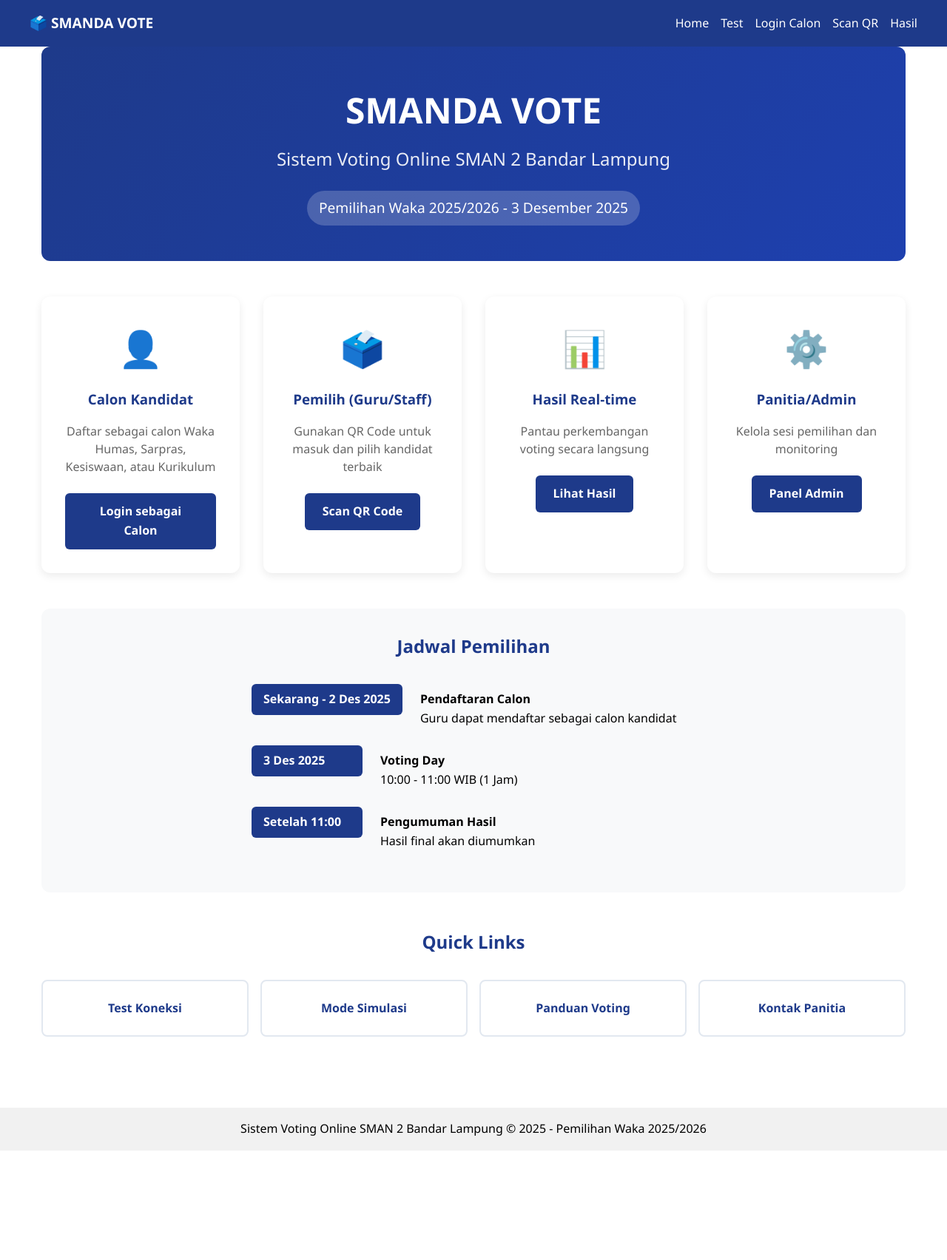
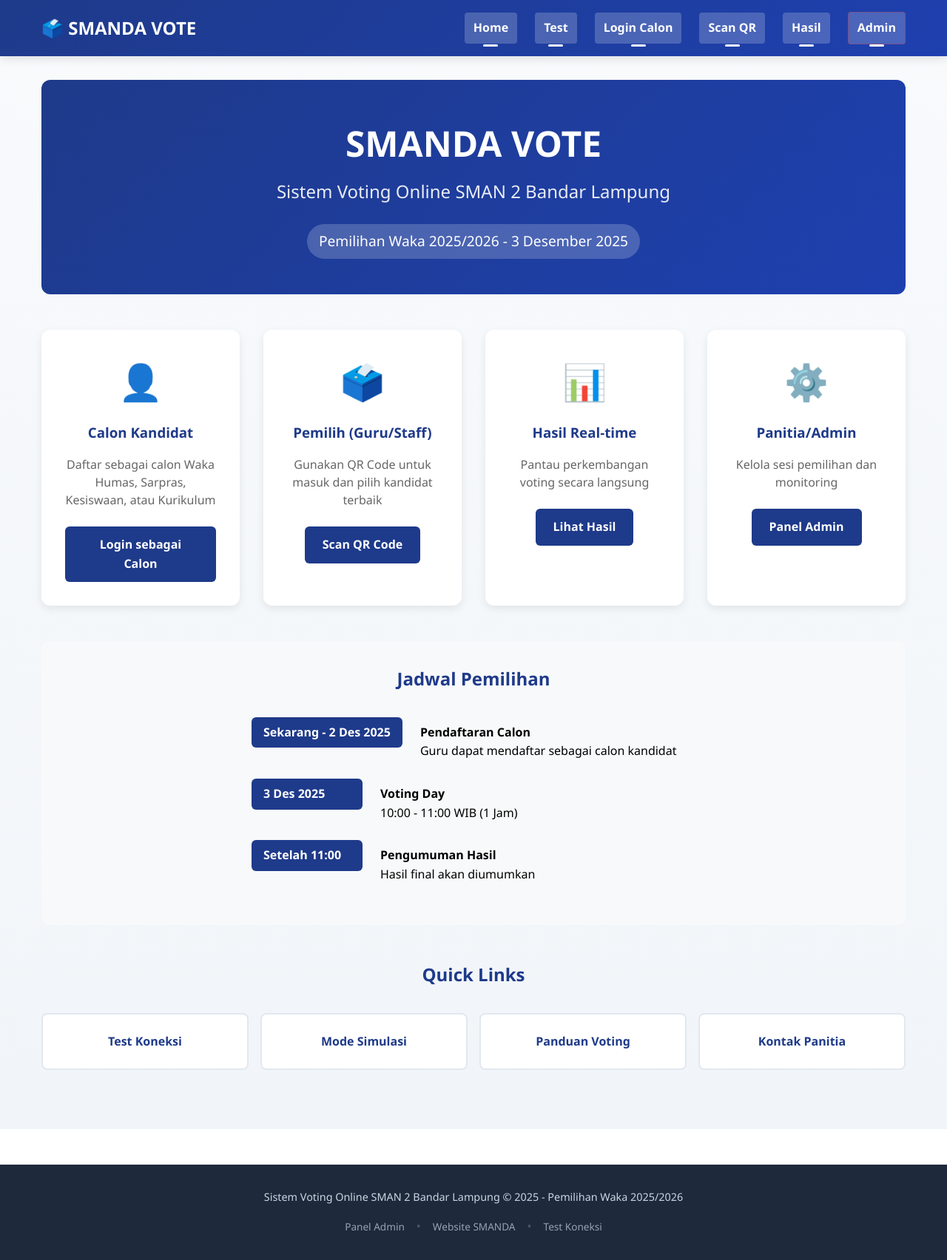
Before and after one commit to rajanetdua01-dot/sman2-vote, a Vue app: page / in a window 1280 px wide. Shown: the whole page at 74% size. Before the commit the page ends 1556 px from the top, so only its background shows below. Built offline with nearby package versions, Linux system fonts and the light colour scheme; no server answers.

Commit message:
Fix ESLint error: remove unused router import

```diff
--- a/src/App.vue
+++ b/src/App.vue
@@ -1,70 +1,48 @@
 <template>
   <div id="app">
-    <nav style="background: #1e3a8a; color: white; padding: 1rem">
-      <div
-        style="
-          max-width: 1200px;
-          margin: 0 auto;
-          display: flex;
-          justify-content: space-between;
-          align-items: center;
-        "
-      >
-        <div>
-          <router-link
-            to="/"
-            style="color: white; text-decoration: none; font-weight: bold; font-size: 1.2rem"
-          >
-            🗳️ SMANDA VOTE
-          </router-link>
+    <!-- Navigation Header -->
+    <nav class="app-nav">
+      <div class="nav-container">
+        <!-- Logo/Brand -->
+        <div class="nav-brand">
+          <router-link to="/#/" class="brand-link"> 🗳️ SMANDA VOTE </router-link>
         </div>
-        <div style="display: flex; gap: 1rem; align-items: center">
-          <router-link to="/" style="color: white; text-decoration: none">Home</router-link>
-          <router-link to="/test" style="color: white; text-decoration: none">Test</router-link>
-          <router-link to="/login-calon" style="color: white; text-decoration: none"
-            >Login Calon</router-link
-          >
-          <router-link to="/scan" style="color: white; text-decoration: none">Scan QR</router-link>
-          <router-link to="/live-results" style="color: white; text-decoration: none"
-            >Hasil</router-link
-          >
 
-          <!-- User info kalo udah login -->
-          <span
-            v-if="authStore.isLoggedIn"
-            style="
-              margin-left: 1rem;
-              padding: 0.25rem 0.5rem;
-              background: rgba(255, 255, 255, 0.2);
-              border-radius: 4px;
-            "
-          >
-            {{ authStore.userName }}
-          </span>
-          <button
-            v-if="authStore.isLoggedIn"
-            @click="handleLogout"
-            style="
-              background: #dc2626;
-              color: white;
-              border: none;
-              padding: 0.25rem 0.75rem;
-              border-radius: 4px;
-              cursor: pointer;
-            "
-          >
-            Logout
-          </button>
+        <!-- Navigation Links -->
+        <div class="nav-links">
+          <router-link to="/#/" class="nav-link">Home</router-link>
+          <router-link to="/#/test" class="nav-link">Test</router-link>
+          <router-link to="/#/login-calon" class="nav-link">Login Calon</router-link>
+          <router-link to="/#/scan" class="nav-link">Scan QR</router-link>
+          <router-link to="/#/live-results" class="nav-link">Hasil</router-link>
+          <router-link to="/#/admin-login" class="nav-link admin-link">Admin</router-link>
+
+          <!-- User Info & Logout jika sudah login -->
+          <div v-if="authStore.isLoggedIn" class="user-section">
+            <span class="user-name">{{ authStore.userName }}</span>
+            <button @click="handleLogout" class="logout-btn">Logout</button>
+          </div>
         </div>
       </div>
     </nav>
 
-    <main style="min-height: calc(100vh - 140px)">
+    <!-- Main Content -->
+    <main class="app-main">
       <router-view />
     </main>
 
-    <footer style="background: #f1f1f1; padding: 1rem; text-align: center; margin-top: 3rem">
-      <p>Sistem Voting Online SMAN 2 Bandar Lampung © 2025 - Pemilihan Waka 2025/2026</p>
+    <!-- Footer -->
+    <footer class="app-footer">
+      <div class="footer-container">
+        <p>Sistem Voting Online SMAN 2 Bandar Lampung © 2025 - Pemilihan Waka 2025/2026</p>
+        <div class="footer-links">
+          <router-link to="/#/admin-login" class="footer-link">Panel Admin</router-link>
+          <span class="separator">•</span>
+          <a href="https://sman2.sch.id" target="_blank" class="footer-link">Website SMANDA</a>
+          <span class="separator">•</span>
+          <router-link to="/#/test" class="footer-link">Test Koneksi</router-link>
+        </div>
+      </div>
     </footer>
   </div>
 </template>
@@ -75,12 +53,261 @@
 
 const authStore = useAuthStore()
 
+// Auto-redirect jika URL tanpa hash (untuk handle Vercel 404)
+const fixHashRouting = () => {
+  const currentPath = window.location.pathname
+  const hasHash = window.location.hash
+
+  // Jika ada path selain root dan tidak ada hash, redirect ke hash mode
+  if (currentPath !== '/' && !hasHash) {
+    const newUrl = `/#${currentPath}${window.location.search}`
+    window.location.replace(newUrl)
+    return true
+  }
+
+  return false
+}
+
 onMounted(() => {
+  // Check auth saat app mount
   authStore.checkAuth()
+
+  // Fix routing jika perlu
+  if (fixHashRouting()) {
+    console.log('Fixed routing to hash mode')
+  }
 })
 
 const handleLogout = () => {
   authStore.logout()
-  window.location.href = '/'
+  // Redirect ke home dengan hash
+  window.location.href = '/#/'
 }
 </script>
+
+<style scoped>
+/* Navigation Styles */
+.app-nav {
+  background: linear-gradient(135deg, #1e3a8a 0%, #1e40af 100%);
+  color: white;
+  padding: 1rem 0;
+  box-shadow: 0 4px 12px rgba(0, 0, 0, 0.1);
+  position: sticky;
+  top: 0;
+  z-index: 1000;
+}
+
+.nav-container {
+  max-width: 1200px;
+  margin: 0 auto;
+  display: flex;
+  justify-content: space-between;
+  align-items: center;
+  padding: 0 1rem;
+}
+
+.nav-brand .brand-link {
+  color: white;
+  text-decoration: none;
+  font-weight: bold;
+  font-size: 1.5rem;
+  display: flex;
+  align-items: center;
+  gap: 0.5rem;
+}
+
+.nav-brand .brand-link:hover {
+  opacity: 0.9;
+}
+
+.nav-links {
+  display: flex;
+  gap: 1.5rem;
+  align-items: center;
+}
+
+.nav-link {
+  color: white;
+  text-decoration: none;
+  font-weight: 500;
+  padding: 0.5rem 0.75rem;
+  border-radius: 4px;
+  transition: all 0.3s ease;
+  position: relative;
+}
+
+.nav-link:hover {
+  background: rgba(255, 255, 255, 0.1);
+  transform: translateY(-1px);
+}
+
+.nav-link.router-link-active {
+  background: rgba(255, 255, 255, 0.2);
+  font-weight: 600;
+}
+
+.nav-link.router-link-active::after {
+  content: '';
+  position: absolute;
+  bottom: -4px;
+  left: 50%;
+  transform: translateX(-50%);
+  width: 20px;
+  height: 3px;
+  background: white;
+  border-radius: 2px;
+}
+
+.admin-link {
+  background: rgba(220, 38, 38, 0.2);
+  border: 1px solid rgba(220, 38, 38, 0.3);
+}
+
+.admin-link:hover {
+  background: rgba(220, 38, 38, 0.3);
+}
+
+/* User Section */
+.user-section {
+  display: flex;
+  align-items: center;
+  gap: 1rem;
+  margin-left: 1rem;
+  padding-left: 1rem;
+  border-left: 1px solid rgba(255, 255, 255, 0.2);
+}
+
+.user-name {
+  background: rgba(255, 255, 255, 0.1);
+  padding: 0.25rem 0.75rem;
+  border-radius: 20px;
+  font-size: 0.9rem;
+  font-weight: 500;
+}
+
+.logout-btn {
+  background: #dc2626;
+  color: white;
+  border: none;
+  padding: 0.5rem 1rem;
+  border-radius: 4px;
+  font-weight: 600;
+  cursor: pointer;
+  transition: background 0.3s;
+}
+
+.logout-btn:hover {
+  background: #b91c1c;
+  transform: translateY(-1px);
+}
+
+/* Main Content */
+.app-main {
+  min-height: calc(100vh - 140px);
+  padding: 2rem 1rem;
+  background: linear-gradient(180deg, #f8fafc 0%, #f1f5f9 100%);
+}
+
+/* Footer */
+.app-footer {
+  background: #1e293b;
+  color: #cbd5e1;
+  padding: 2rem 0;
+  margin-top: 3rem;
+}
+
+.footer-container {
+  max-width: 1200px;
+  margin: 0 auto;
+  text-align: center;
+  padding: 0 1rem;
+}
+
+.footer-container p {
+  margin-bottom: 1rem;
+  font-size: 0.9rem;
+}
+
+.footer-links {
+  display: flex;
+  justify-content: center;
+  align-items: center;
+  gap: 1rem;
+  flex-wrap: wrap;
+}
+
+.footer-link {
+  color: #94a3b8;
+  text-decoration: none;
+  font-size: 0.85rem;
+  transition: color 0.3s;
+}
+
+.footer-link:hover {
+  color: white;
+  text-decoration: underline;
+}
+
+.separator {
+  color: #475569;
+}
+
+/* Responsive Design */
+@media (max-width: 768px) {
+  .nav-container {
+    flex-direction: column;
+    gap: 1rem;
+  }
+
+  .nav-links {
+    flex-wrap: wrap;
+    justify-content: center;
+    gap: 0.5rem;
+  }
+
+  .nav-link {
+    padding: 0.25rem 0.5rem;
+    font-size: 0.9rem;
+  }
+
+  .user-section {
+    margin-left: 0;
+    padding-left: 0;
+    border-left: none;
+    border-top: 1px solid rgba(255, 255, 255, 0.2);
+    padding-top: 0.5rem;
+    width: 100%;
+    justify-content: center;
+  }
+
+  .footer-links {
+    flex-direction: column;
+    gap: 0.5rem;
+  }
+
+  .separator {
+    display: none;
+  }
+}
+
+/* Animation for page transitions */
+.router-view-enter-active,
+.router-view-leave-active {
+  transition: opacity 0.3s ease;
+}
+
+.router-view-enter-from,
+.router-view-leave-to {
+  opacity: 0;
+}
+</style>
+
+<!-- Auto-redirect script untuk handle langsung dari URL -->
+<script>
+// Script untuk handle direct URL access (tanpa hash)
+if (window.location.pathname !== '/' && !window.location.hash) {
+  // Redirect ke hash mode
+  const newPath = window.location.pathname + window.location.search
+  window.location.href = `/#${newPath}`
+}
+</script>
```
